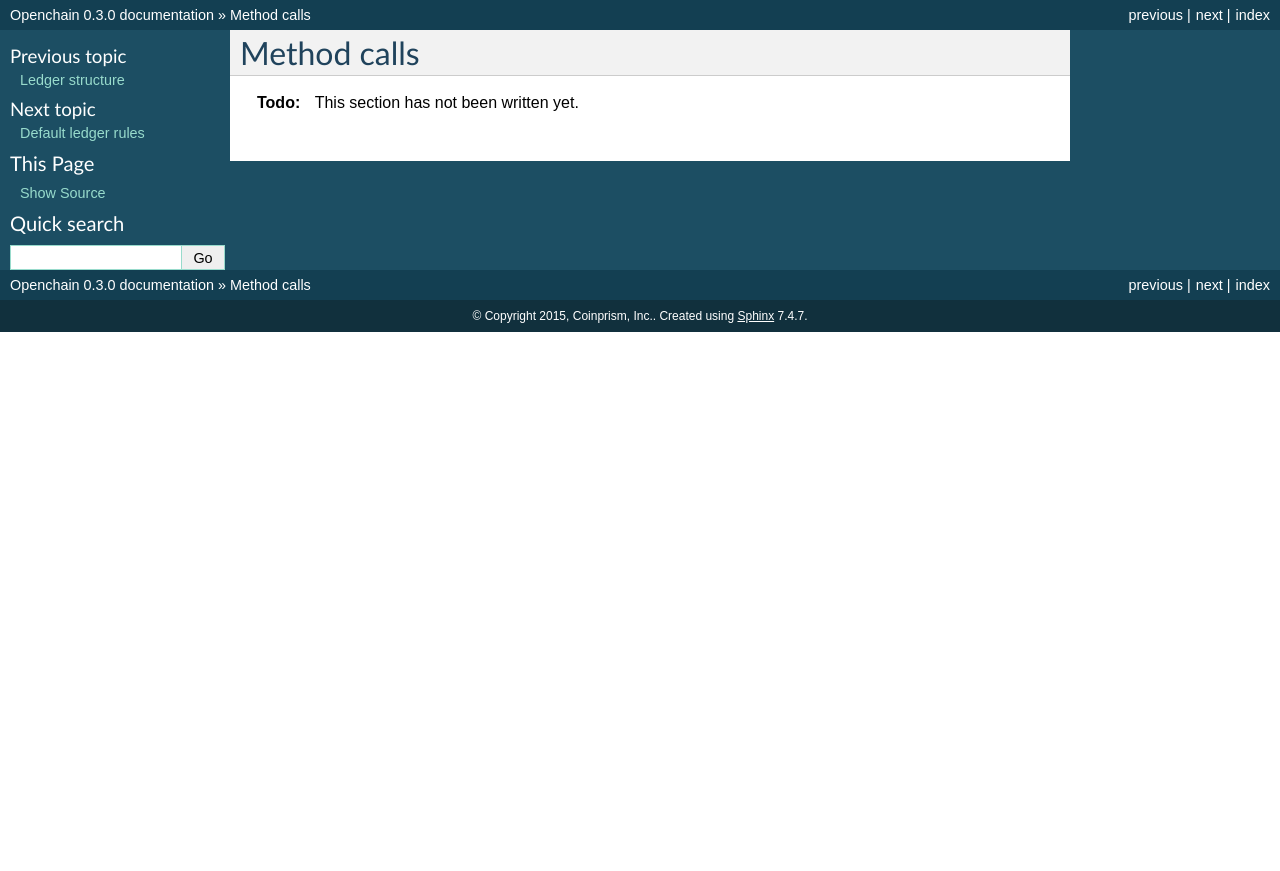
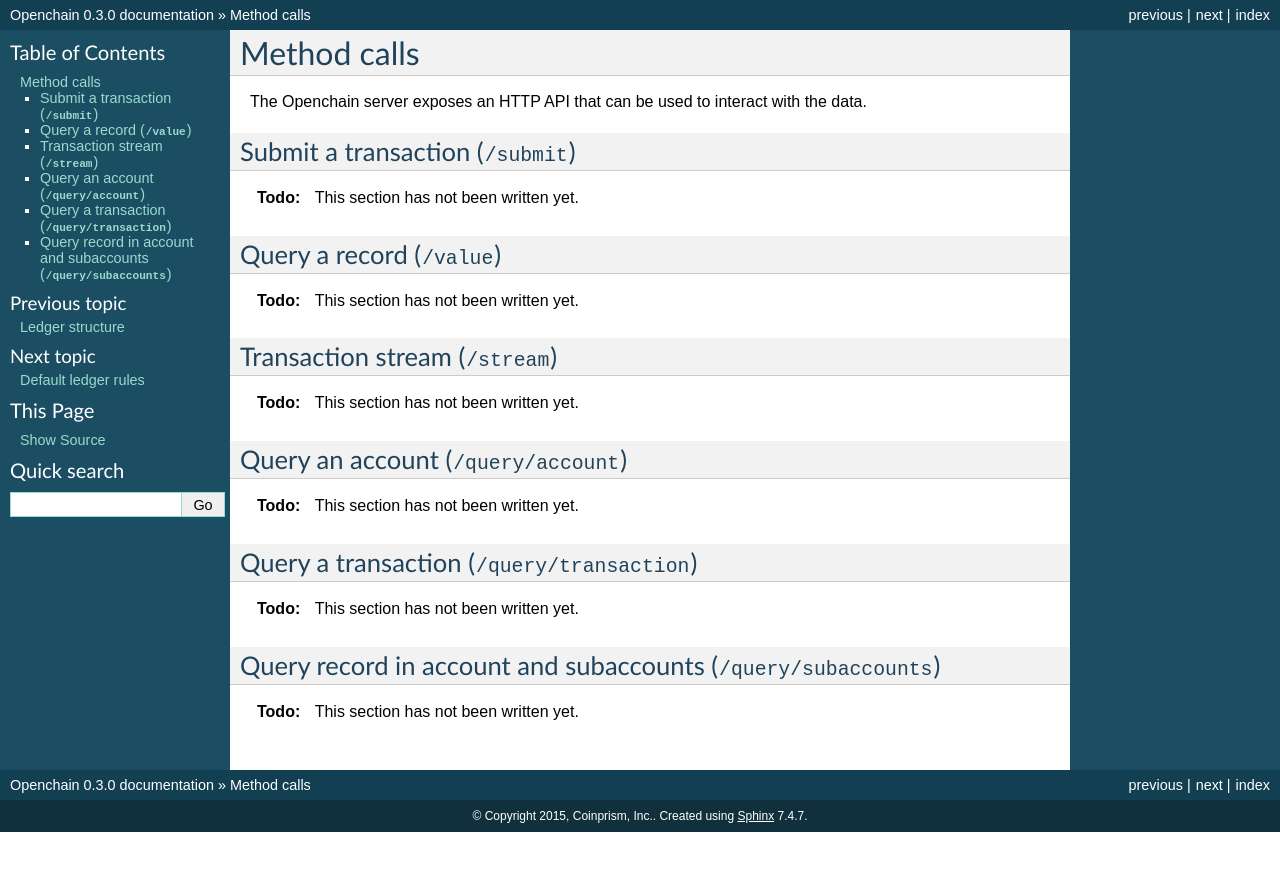
Before and after one commit to openchain/docs, a Sphinx documentation site: the page built from docs/source/api/method-calls.rst, in a window 1280 px wide. Shown: the top 871 px of the page. Built offline with Sphinx 7.4.7, drawn with Linux system fonts in a browser that asks for light colours.

Commit message:
Create the skeleton for the HTTP API documentation

```diff
--- a/docs/source/api/method-calls.rst
+++ b/docs/source/api/method-calls.rst
@@ -3,4 +3,34 @@
 Method calls
 ============
 
+The Openchain server exposes an HTTP API that can be used to interact with the data.
+
+Submit a transaction (``/submit``)
+----------------------------------
+
 .. include:: /common/stub.txt
+
+Query a record (``/value``)
+---------------------------
+
+.. include:: /common/stub.txt
+
+Transaction stream (``/stream``)
+--------------------------------
+
+.. include:: /common/stub.txt
+
+Query an account (``/query/account``)
+-------------------------------------
+
+.. include:: /common/stub.txt
+
+Query a transaction (``/query/transaction``)
+--------------------------------------------
+
+.. include:: /common/stub.txt
+
+Query record in account and subaccounts (``/query/subaccounts``)
+----------------------------------------------------------------
+
+.. include:: /common/stub.txt
```
